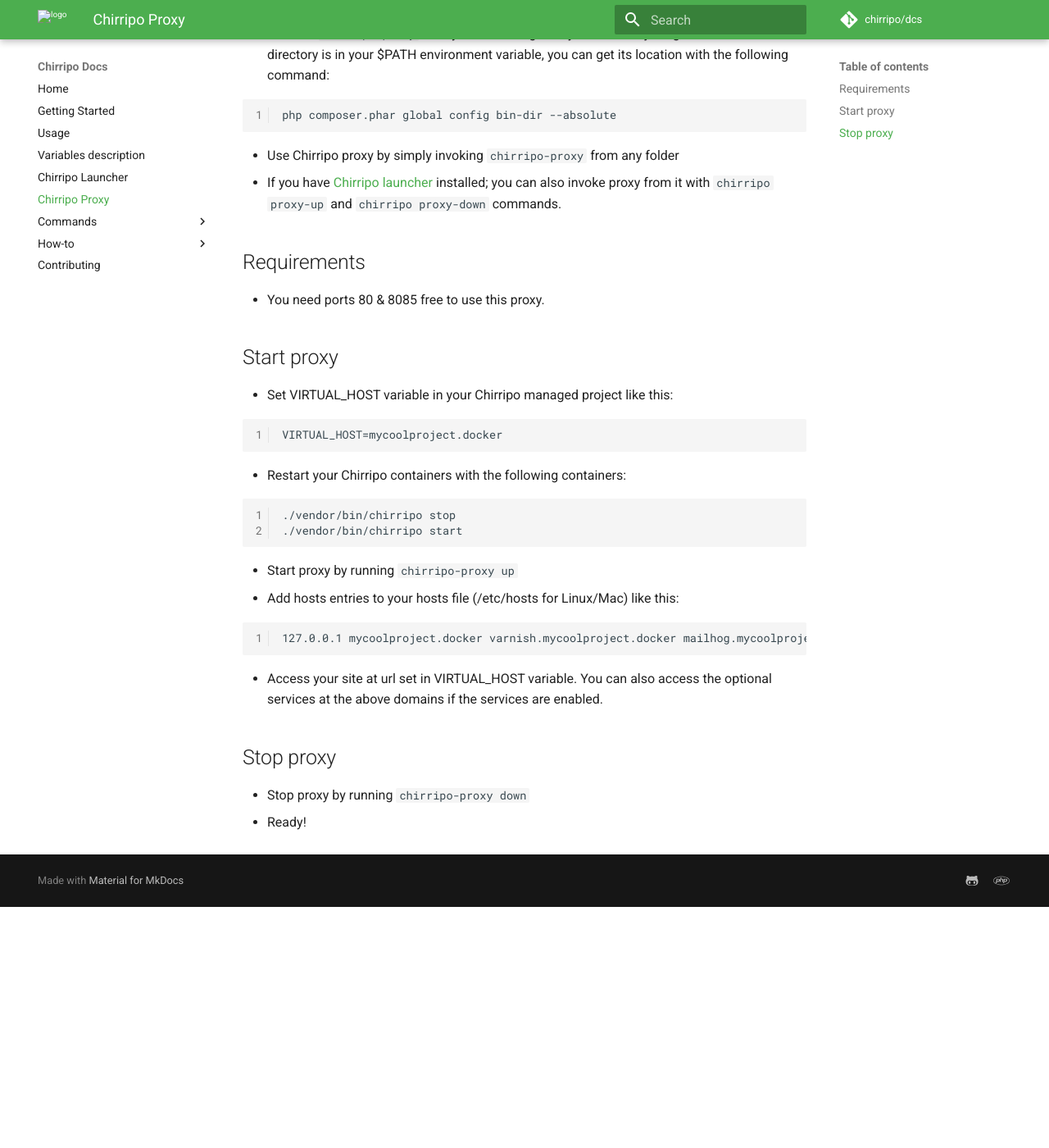
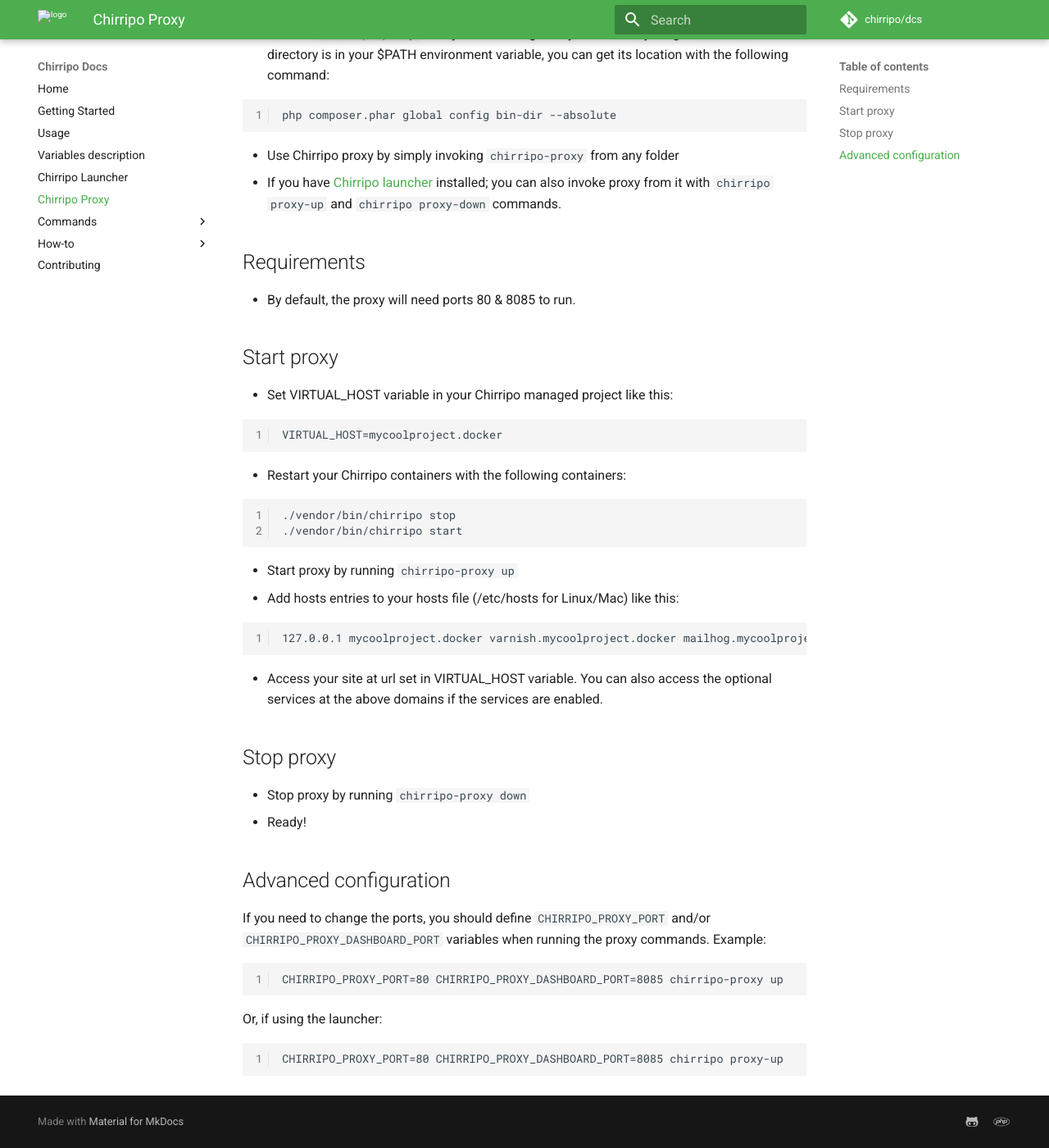
Before and after one commit to chirripo/docs, an MkDocs documentation site: the page built from docs/chirripo-proxy.md, in a window 1280 px wide and 1400 px high, scrolled down 294 px. Shown: the whole window at 82% size. Built offline with MkDocs 1.6.1 and Material for MkDocs 9.7.7, drawn with Linux system fonts in a browser that asks for light colours; comment, search, counter and statistics services are not loaded; before the commit the page ends 1398 px from its top, so only the background shows below that.

Commit message:
Update proxy docs.

````diff
--- a/docs/chirripo-proxy.md
+++ b/docs/chirripo-proxy.md
@@ -16,7 +16,7 @@
 
 ## Requirements
 
-- You need ports 80 & 8085 free to use this proxy.
+- By default, the proxy will need ports 80 & 8085 to run.
 
 ## Start proxy
 
@@ -46,3 +46,17 @@
 
 - Stop proxy by running `chirripo-proxy down`
 - Ready!
+
+## Advanced configuration
+
+If you need to change the ports, you should define `CHIRRIPO_PROXY_PORT` and/or `CHIRRIPO_PROXY_DASHBOARD_PORT` variables when running the proxy commands. Example:
+
+```
+CHIRRIPO_PROXY_PORT=80 CHIRRIPO_PROXY_DASHBOARD_PORT=8085 chirripo-proxy up
+```
+
+Or, if using the launcher:
+
+```
+CHIRRIPO_PROXY_PORT=80 CHIRRIPO_PROXY_DASHBOARD_PORT=8085 chirripo proxy-up
+```
````
